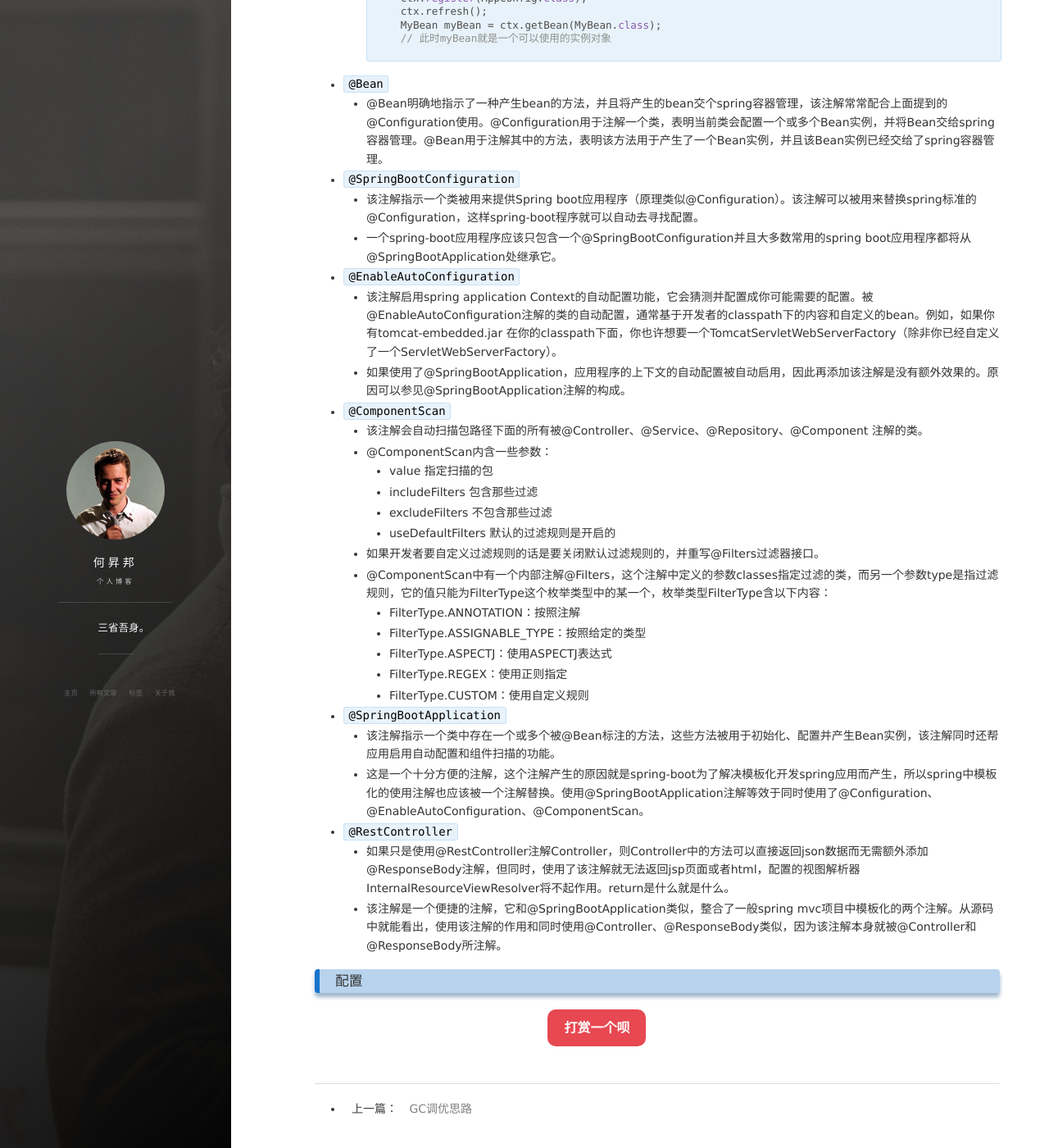
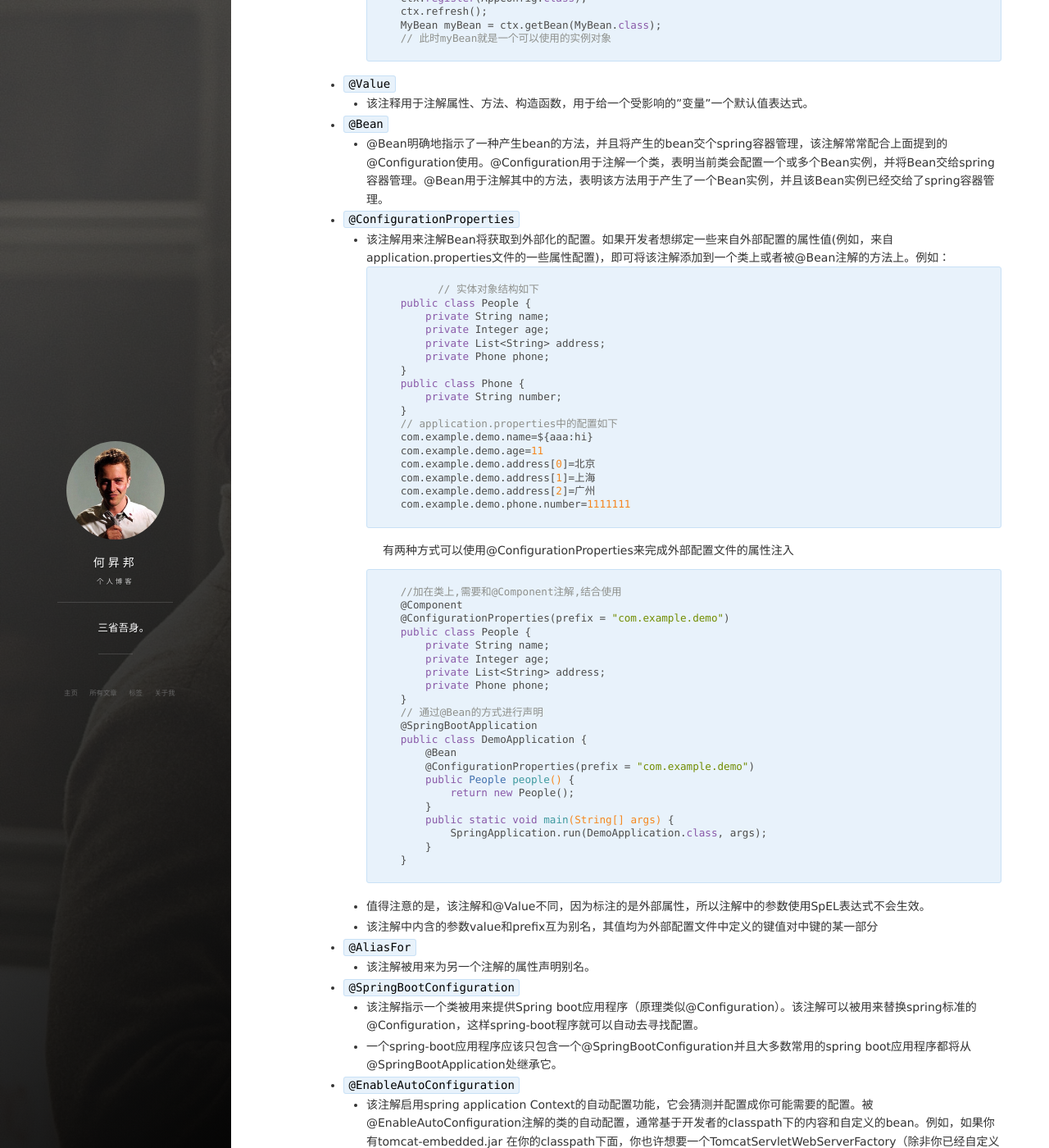
Before and after one commit to heshengbang/heshengbang.github.io, a Jekyll site: the page built from _posts/2018-7-12-Spring-boot中的注解及配置.md, in a window 1280 px wide and 1400 px high, scrolled down 646 px. Shown: the whole window at 82% size. Built offline with Jekyll 4.4.1, drawn with Linux system fonts in a browser that asks for light colours; nearby versions of some CDN libraries; comment, search, counter and statistics services are not loaded.

Commit message:
add files

````diff
--- a/_posts/2018-7-12-Spring-boot中的注解及配置.md
+++ b/_posts/2018-7-12-Spring-boot中的注解及配置.md
@@ -30,8 +30,62 @@ tags: Spring
         // 此时myBean就是一个可以使用的实例对象
     ```
 
+- `@Value`
+	- 该注释用于注解属性、方法、构造函数，用于给一个受影响的"变量"一个默认值表达式。
+
 - `@Bean`
 	- @Bean明确地指示了一种产生bean的方法，并且将产生的bean交个spring容器管理，该注解常常配合上面提到的@Configuration使用。@Configuration用于注解一个类，表明当前类会配置一个或多个Bean实例，并将Bean交给spring容器管理。@Bean用于注解其中的方法，表明该方法用于产生了一个Bean实例，并且该Bean实例已经交给了spring容器管理。
+
+- `@ConfigurationProperties`
+	- 该注解用来注解Bean将获取到外部化的配置。如果开发者想绑定一些来自外部配置的属性值(例如，来自application.properties文件的一些属性配置)，即可将该注解添加到一个类上或者被@Bean注解的方法上。例如：
+	```
+    	// 实体对象结构如下
+        public class People {
+            private String name;
+            private Integer age;
+            private List<String> address;
+            private Phone phone;
+        }
+        public class Phone {
+            private String number;
+        }
+        // application.properties中的配置如下
+        com.example.demo.name=${aaa:hi}
+        com.example.demo.age=11
+        com.example.demo.address[0]=北京
+        com.example.demo.address[1]=上海
+        com.example.demo.address[2]=广州
+        com.example.demo.phone.number=1111111
+    ```
+      有两种方式可以使用@ConfigurationProperties来完成外部配置文件的属性注入
+    ```
+        //加在类上,需要和@Component注解,结合使用
+        @Component
+        @ConfigurationProperties(prefix = "com.example.demo")
+        public class People {
+            private String name;
+            private Integer age;
+            private List<String> address;
+            private Phone phone;
+        }
+        // 通过@Bean的方式进行声明
+        @SpringBootApplication
+        public class DemoApplication {
+            @Bean
+            @ConfigurationProperties(prefix = "com.example.demo")
+            public People people() {
+                return new People();
+            }
+            public static void main(String[] args) {
+                SpringApplication.run(DemoApplication.class, args);
+            }
+        }
+    ```
+	- 值得注意的是，该注解和@Value不同，因为标注的是外部属性，所以注解中的参数使用SpEL表达式不会生效。
+	- 该注解中内含的参数value和prefix互为别名，其值均为外部配置文件中定义的键值对中键的某一部分
+
+- `@AliasFor`
+	- 该注解被用来为另一个注解的属性声明别名。
 
 - `@SpringBootConfiguration`
 	- 该注解指示一个类被用来提供Spring boot应用程序（原理类似@Configuration）。该注解可以被用来替换spring标准的@Configuration，这样spring-boot程序就可以自动去寻找配置。
````
